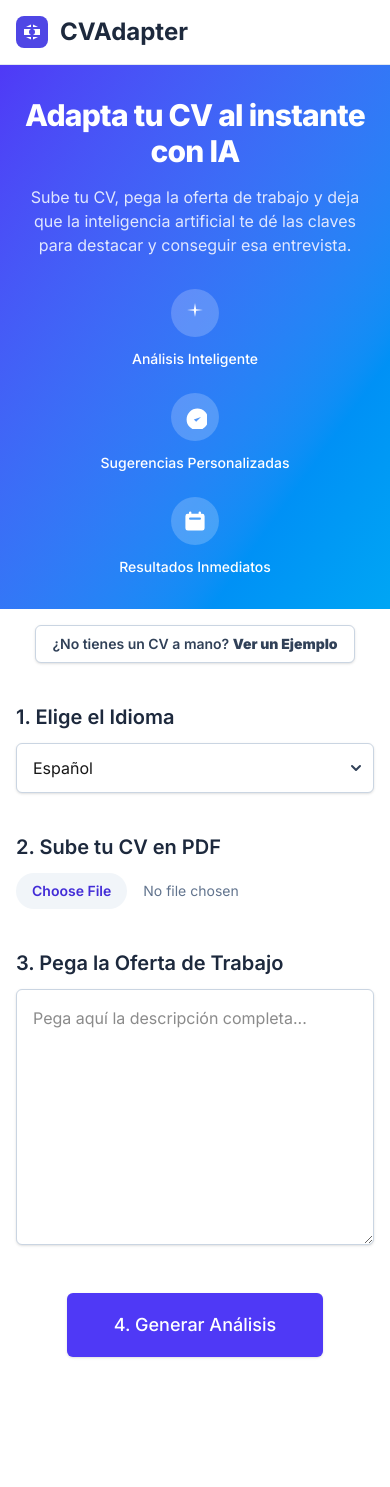
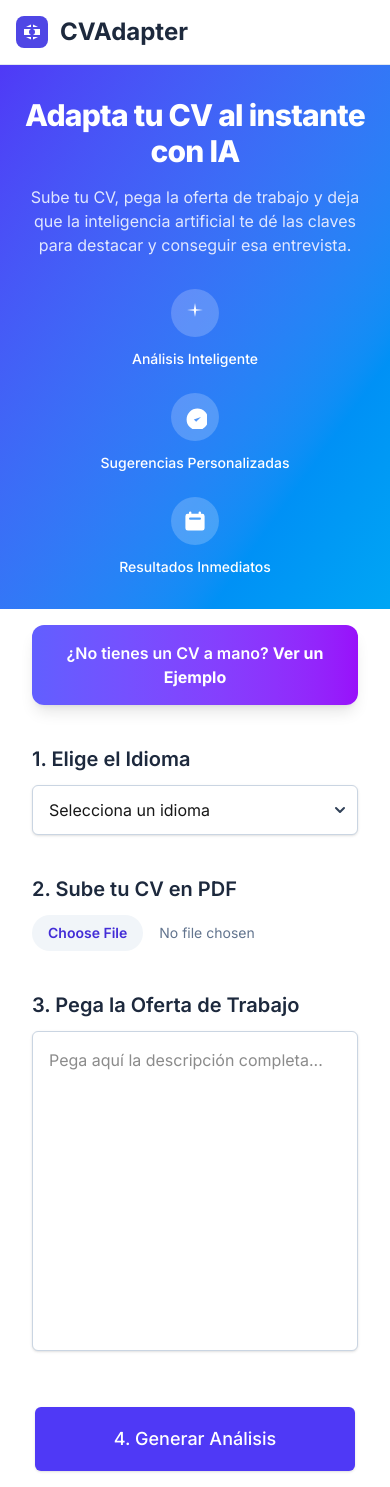
Before and after one commit to JCDataAnalysis/cv-adapter-ai-web, a Next.js app: page / in a window 390 px wide. Before the commit the page ends 1373 px from the top, so only its background shows below. Built offline with nearby package versions, Linux system fonts and the light colour scheme.

Commit message:
Update CvForm.tsx

```diff
--- a/src/components/CvForm.tsx
+++ b/src/components/CvForm.tsx
@@ -31,7 +31,7 @@ type Analysis = {
 export default function CvForm() {
   const [cvText, setCvText] = useState('');
   const [jobOffer, setJobOffer] = useState('');
-  const [language, setLanguage] = useState('Español');
+  const [language, setLanguage] = useState('');
   const [loading, setLoading] = useState(false);
   const [fileName, setFileName] = useState('');
   const [error, setError] = useState<string | null>(null);
@@ -79,6 +79,10 @@ export default function CvForm() {
 
   const handleSubmit = async (event: React.FormEvent<HTMLFormElement>) => {
     event.preventDefault();
+    if (!language) {
+      setError("Por favor, selecciona un idioma antes de generar sugerencias.");
+      return;
+    }
     if (!cvText) {
       setError("Por favor, sube un PDF o carga el ejemplo antes de generar sugerencias.");
       return;
@@ -107,6 +111,7 @@ export default function CvForm() {
 
   const handleDemo = () => {
     setFileName('CV de Ejemplo (Cargado)');
+    setLanguage('Español');
     setError(null);
     setPdfData(null);
     setCvText(`
@@ -161,37 +166,55 @@ export default function CvForm() {
     setFileName('');
     setCvText('');
     setJobOffer('');
+    setLanguage('');
     setError(null);
     setPdfData(null);
   };
 
   return (
-    <div className="w-full max-w-7xl mx-auto">
+    <div className="w-full max-w-7xl mx-auto px-4 sm:px-6 lg:px-8">
       {!analysisResult && (
         <>
           <div className="text-center mb-10">
             <button
               type="button"
               onClick={handleDemo}
-              className="px-4 py-2 bg-white border border-slate-300 text-slate-700 rounded-md hover:bg-slate-50 transition-colors text-sm font-semibold shadow-sm"
+              className="group relative inline-flex items-center gap-3 px-6 py-4 bg-gradient-to-r from-indigo-500 to-purple-600 hover:from-indigo-600 hover:to-purple-700 text-white font-semibold rounded-xl shadow-lg hover:shadow-xl transform hover:scale-105 transition-all duration-300 text-base border-0 overflow-hidden"
             >
-              ¿No tienes un CV a mano? <strong>Ver un Ejemplo</strong>
+              {/* Background glow effect */}
+              <div className="absolute inset-0 bg-gradient-to-r from-white/20 to-transparent opacity-0 group-hover:opacity-100 transition-opacity duration-300"></div>
+
+              {/* Text */}
+              <span className="relative z-10">
+                ¿No tienes un CV a mano? <strong className="text-white font-bold">Ver un Ejemplo</strong>
+              </span>
             </button>
           </div>
           <form onSubmit={handleSubmit} className="space-y-8">
-            <div className="grid grid-cols-1 md:grid-cols-2 gap-x-8 gap-y-10">
+            <div className="grid grid-cols-1 lg:grid-cols-2 gap-x-12 gap-y-10">
               <div className="space-y-10">
                 <div>
-                  <h2 className="text-xl font-semibold text-slate-800 mb-3">1. Elige el Idioma</h2>
-                  <div className="relative w-full md:w-2/3">
+                  <h2 className="text-xl font-semibold text-slate-800 mb-3 flex items-center gap-3">
+                    1. Elige el Idioma
+                    {language && (
+                      <div className="w-6 h-6 bg-green-500 rounded-full flex items-center justify-center checkmark-animate">
+                        <svg className="w-4 h-4 text-white" fill="currentColor" viewBox="0 0 20 20">
+                          <path fillRule="evenodd" d="M16.707 5.293a1 1 0 010 1.414l-8 8a1 1 0 01-1.414 0l-4-4a1 1 0 011.414-1.414L8 12.586l7.293-7.293a1 1 0 011.414 0z" clipRule="evenodd" />
+                        </svg>
+                      </div>
+                    )}
+                  </h2>
+                  <div className="relative w-full lg:w-3/4">
                     <select
                       id="language-select"
                       value={language}
                       onChange={(e) => setLanguage(e.target.value)}
+                      required
                       className="appearance-none w-full block pl-4 pr-10 py-3 text-base border border-slate-300 bg-white rounded-md shadow-sm focus:outline-none focus:ring-2 focus:ring-indigo-500 focus:border-indigo-500 transition-all"
                     >
-                      <option>Español</option>
-                      <option>Inglés</option>
+                      <option value="">Selecciona un idioma</option>
+                      <option value="Español">Español</option>
+                      <option value="Inglés">Inglés</option>
                     </select>
                     <div className="pointer-events-none absolute inset-y-0 right-0 flex items-center px-2 text-slate-700">
                       <svg className="h-5 w-5" xmlns="http://www.w3.org/2000/svg" viewBox="0 0 20 20" fill="currentColor" aria-hidden="true">
@@ -201,28 +224,54 @@ export default function CvForm() {
                   </div>
                 </div>
                 <div>
-                  <h2 className="text-xl font-semibold text-slate-800 mb-3">2. Sube tu CV en PDF</h2>
+                  <h2 className="text-xl font-semibold text-slate-800 mb-3 flex items-center gap-3">
+                    2. Sube tu CV en PDF
+                    {(fileName || cvText) && (
+                      <div className="w-6 h-6 bg-green-500 rounded-full flex items-center justify-center checkmark-animate">
+                        <svg className="w-4 h-4 text-white" fill="currentColor" viewBox="0 0 20 20">
+                          <path fillRule="evenodd" d="M16.707 5.293a1 1 0 010 1.414l-8 8a1 1 0 01-1.414 0l-4-4a1 1 0 011.414-1.414L8 12.586l7.293-7.293a1 1 0 011.414 0z" clipRule="evenodd" />
+                        </svg>
+                      </div>
+                    )}
+                  </h2>
                   <input type="file" accept=".pdf" onChange={handleFileChange}
                          className="w-full text-sm text-slate-500 file:mr-4 file:py-2 file:px-4 file:rounded-full file:border-0 file:text-sm file:font-semibold file:bg-slate-100 file:text-indigo-700 hover:file:bg-indigo-100 transition-colors"/>
                   {fileName && <span className="text-sm text-slate-500 mt-2">Archivo: {fileName} {loading && !analysisResult ? '(Procesando...)' : '(Listo)'}</span>}
+                  {cvText && !fileName && <span className="text-sm text-green-600 mt-2">✓ CV de ejemplo cargado</span>}
                 </div>
               </div>
               <div className="flex flex-col">
-                <h2 className="text-xl font-semibold text-slate-800 mb-3">3. Pega la Oferta de Trabajo</h2>
+                <h2 className="text-xl font-semibold text-slate-800 mb-3 flex items-center gap-3">
+                  3. Pega la Oferta de Trabajo
+                  {jobOffer && (
+                    <div className="w-6 h-6 bg-green-500 rounded-full flex items-center justify-center checkmark-animate">
+                      <svg className="w-4 h-4 text-white" fill="currentColor" viewBox="0 0 20 20">
+                        <path fillRule="evenodd" d="M16.707 5.293a1 1 0 010 1.414l-8 8a1 1 0 01-1.414 0l-4-4a1 1 0 011.414-1.414L8 12.586l7.293-7.293a1 1 0 011.414 0z" clipRule="evenodd" />
+                      </svg>
+                    </div>
+                  )}
+                </h2>
                 <textarea id="job-offer-input" value={jobOffer} onChange={(e) => setJobOffer(e.target.value)}
                           placeholder="Pega aquí la descripción completa..." required
-                          className="w-full flex-grow h-64 p-4 border border-slate-300 bg-white rounded-md shadow-sm focus:outline-none focus:ring-2 focus:ring-indigo-500 focus:border-indigo-500 transition-all"/>
+                          className="w-full flex-grow h-80 p-4 border border-slate-300 bg-white rounded-md shadow-sm focus:outline-none focus:ring-2 focus:ring-indigo-500 focus:border-indigo-500 transition-all resize-none"/>
               </div>
             </div>
-            <div className="flex justify-center pt-4">
+            <div className="flex justify-center pt-6">
               <button type="submit" disabled={loading}
-                className="flex items-center justify-center w-64 h-16 px-8 py-4 border border-transparent text-lg font-medium rounded-md shadow-sm text-white bg-indigo-600 hover:bg-indigo-700 disabled:bg-slate-400 transition-all transform hover:scale-105 whitespace-nowrap"
+                className="flex items-center justify-center w-80 h-16 px-8 py-4 border border-transparent text-lg font-medium rounded-md shadow-sm text-white bg-indigo-600 hover:bg-indigo-700 disabled:bg-slate-400 transition-all transform hover:scale-105 whitespace-nowrap"
               >
                 {loading ? (
-                  <svg className="animate-spin h-6 w-6 text-white" xmlns="http://www.w3.org/2000/svg" fill="none" viewBox="0 0 24 24">
-                    <circle className="opacity-25" cx="12" cy="12" r="10" stroke="currentColor" strokeWidth="4"></circle>
-                    <path className="opacity-75" fill="currentColor" d="M4 12a8 8 0 018-8V0C5.373 0 0 5.373 0 12h4zm2 5.291A7.962 7.962 0 014 12H0c0 3.042 1.135 5.824 3 7.938l3-2.647z"></path>
-                  </svg>
+                  <div className="flex items-center justify-center gap-3">
+                    <div className="relative">
+                      {/* Outer ring */}
+                      <div className="w-8 h-8 border-4 border-indigo-200 rounded-full animate-pulse-ring"></div>
+                      {/* Spinning ring */}
+                      <div className="absolute top-0 left-0 w-8 h-8 border-4 border-transparent border-t-indigo-600 rounded-full animate-spin"></div>
+                      {/* Inner dot */}
+                      <div className="absolute top-1/2 left-1/2 w-2 h-2 bg-indigo-600 rounded-full transform -translate-x-1/2 -translate-y-1/2 animate-pulse"></div>
+                    </div>
+                    <span className="text-indigo-600 font-medium">Generando análisis...</span>
+                  </div>
                 ) : '4. Generar Análisis'}
               </button>
             </div>
```
